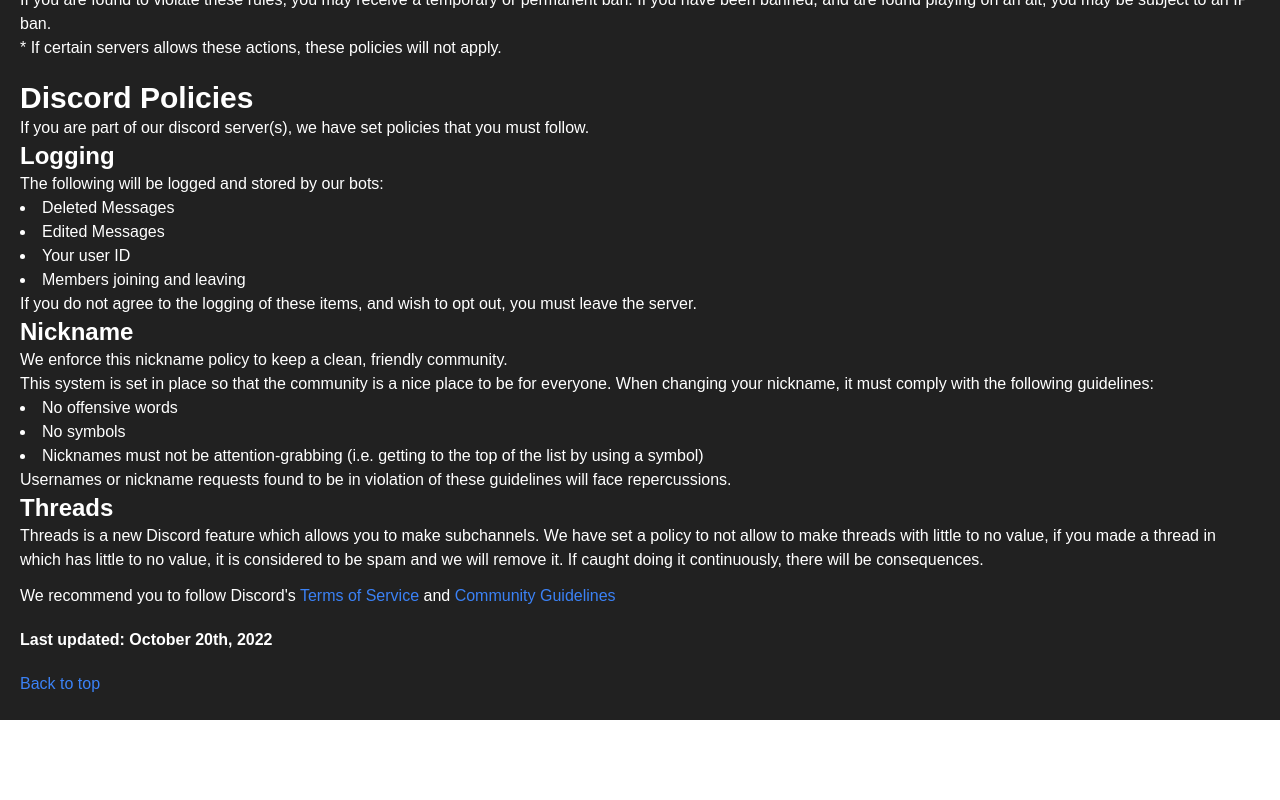
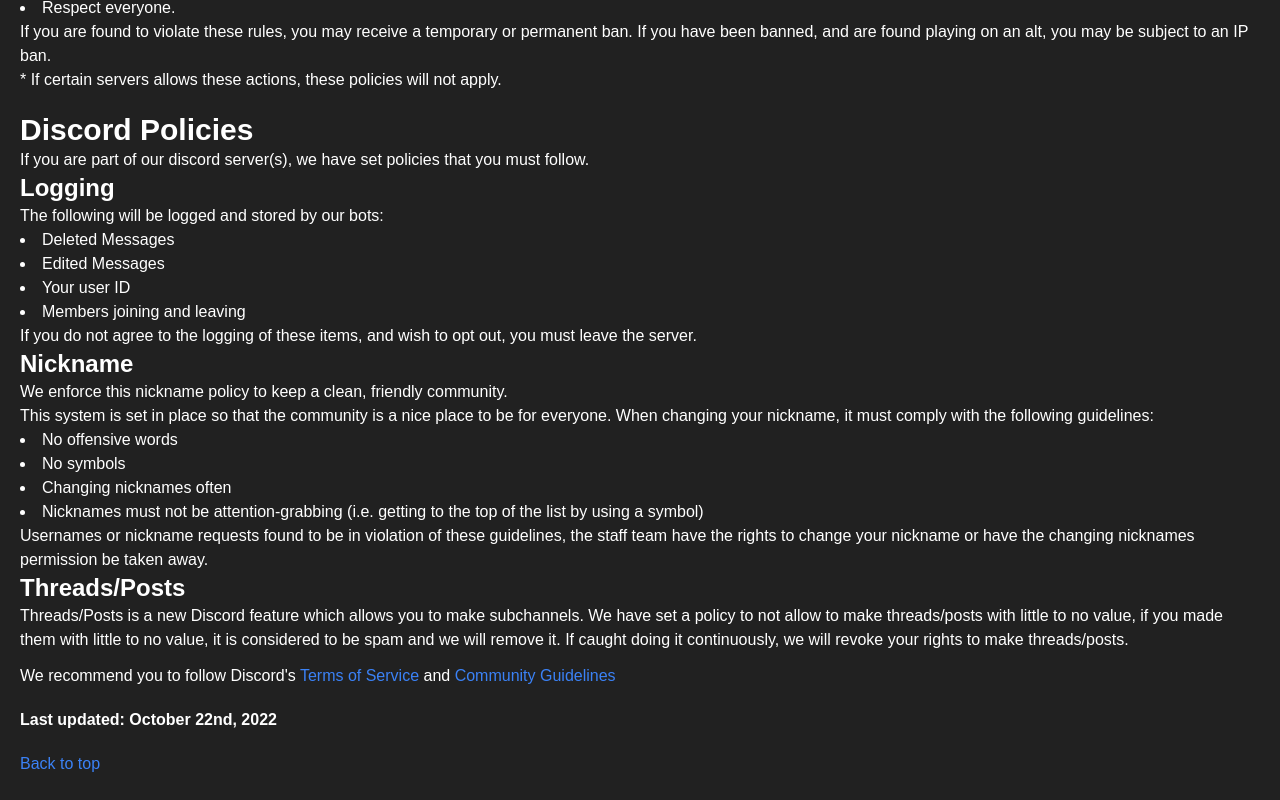
Before and after one commit to Alee14/personal-website, a Next.js app: page /guidelines in a window 1280 px wide. Shown: the part 1123-1923 px from the top of the page. Before the commit the page ends 1843 px from the top, so only its background shows below. Built offline with nearby package versions, Linux system fonts and the light colour scheme.

Commit message:
Guidelines update; Minor changes in the home page

```diff
--- a/pages/guidelines.js
+++ b/pages/guidelines.js
@@ -33,6 +33,7 @@
 				</ul>
 				<p>By being part of here, you must respect everyone here. Anything whether its their gender, race, sexual orientation, beliefs, and opinions. Any signs of disrespect here will result the staff taking action.</p>
 				<p>Using common sense will be useful by being here. Meaning that you are using good sense and sound judgement in practical matters.</p>
+				<p>Staff have the rights to execute impromptu decisions if required, it is in order to maintain peace upon all communities/services.</p>
 				<p>Action will be taken against any users consistently breaking these guidelines.</p>
 				</div>
 				<div id="alp-policies">
@@ -75,17 +76,18 @@
 						<ul className={policyList}>
 							<li>No offensive words</li>
 							<li>No symbols</li>
+							<li>Changing nicknames often</li>
 							<li>Nicknames must not be attention-grabbing (i.e. getting to the top of the list by using a symbol)</li>
 						</ul>
-						<p>Usernames or nickname requests found to be in violation of these guidelines will face repercussions.</p>
+						<p>Usernames or nickname requests found to be in violation of these guidelines, the staff team have the rights to change your nickname or have the changing nicknames permission be taken away.</p>
 					</div>
 					<div id="threads">
-						<h2 className="text-2xl font-bold">Threads</h2>
-						<p>Threads is a new Discord feature which allows you to make subchannels. We have set a policy to not allow to make threads with little to no value, if you made a thread in which has little to no value, it is considered to be spam and we will remove it. If caught doing it continuously, there will be consequences.</p>
+						<h2 className="text-2xl font-bold">Threads/Posts</h2>
+						<p>Threads/Posts is a new Discord feature which allows you to make subchannels. We have set a policy to not allow to make threads/posts with little to no value, if you made them with little to no value, it is considered to be spam and we will remove it. If caught doing it continuously, we will revoke your rights to make threads/posts.</p>
 					</div>
 					<p className="mt-3">We recommend you to follow Discord&apos;s <a href="https://discord.com/terms" className="link">Terms of Service</a> and <a href="https://discord.com/guidelines" className="link">Community Guidelines</a></p>
 				</div>
-				<p className="font-bold">Last updated: October 20th, 2022</p>
+				<p className="font-bold">Last updated: October 22nd, 2022</p>
 				<a href="#top" className="link">Back to top</a>
 			</div>
         </div>
--- a/pages/index.js
+++ b/pages/index.js
@@ -3,7 +3,7 @@
 import Computer from '../components/computer'
 import Image from "next/image";
 import { FontAwesomeIcon } from '@fortawesome/react-fontawesome'
-import { faYoutube, faTwitter, faDiscord, faGithub, faReddit, faInstagram } from '@fortawesome/free-brands-svg-icons'
+import { faYoutube, faTwitter, faDiscord, faGithub, faReddit, faInstagram, faLinkedin } from '@fortawesome/free-brands-svg-icons'
 const iconSize = "3x"
 const iconProperties = "hover:text-gray-700 transition-all ease-in-out"
 
@@ -23,11 +23,12 @@
                 <h2 className="sm:text-xl text-lg font-bold">Computer Geek, Programmer, Content Creator</h2>
                 <div className="sm:scale-100 scale-75 flex-row space-x-12 p-2">
                     <a href="https://github.com/Alee14" target="_blank" rel="noopener noreferrer"><FontAwesomeIcon icon={faGithub} size={iconSize} className={iconProperties} /></a>
+                    {/*<a href="https://www.linkedin.com/in/andrew-lee-982b3b23a" target="_blank" rel="noopener noreferrer"><FontAwesomeIcon icon={faLinkedin} size={iconSize} className={iconProperties} /></a>*/}
                     <a href="https://discord.gg/EFhRDqG" target="_blank" rel="noopener noreferrer"><FontAwesomeIcon icon={faDiscord} size={iconSize} className={iconProperties} /></a>
                     <a href="https://www.youtube.com/c/AndrewLeeCAN" target="_blank" rel="noopener noreferrer"><FontAwesomeIcon icon={faYoutube} size={iconSize} className={iconProperties} /></a>
                     <a href="https://twitter.com/Alee14498" target="_blank" rel="noopener noreferrer"><FontAwesomeIcon icon={faTwitter} size={iconSize} className={iconProperties} /></a>
                     <a href="https://instagram.com/alee14498" target="_blank" rel="noopener noreferrer"><FontAwesomeIcon icon={faInstagram} size={iconSize} className={iconProperties} /></a>
-                    <a href="https://reddit.com/Alee1449" target="_blank" rel="noopener noreferrer"><FontAwesomeIcon icon={faReddit} size={iconSize} className={iconProperties} /></a>
+                    <a href="https://reddit.com/u/Alee1449" target="_blank" rel="noopener noreferrer"><FontAwesomeIcon icon={faReddit} size={iconSize} className={iconProperties} /></a>
                 </div>
                 {isDev && (
                     <div className="flex-row font-normal space-x-3 p-2">
@@ -39,13 +40,13 @@
                         <Link href="/guidelines"><button className="button">Guidelines</button></Link>
                     </div>
                 )}
-                <h2 className="text-lg font-normal drop-shadow-lg">Contact me at <a href="mailto:andrew@alee14.me">andrew@alee14.me</a></h2>
+                <h2 className="text-lg font-normal drop-shadow-lg">Contact me at <a href="mailto:andrew@alee14.me">andrew@alee14.me</a> for anything.</h2>
             </div>
             <div className="text-center justify-center font-bold pb-5 flex flex-col space-y-3">
                 <p>&copy; Copyright 2018-2022 Andrew Lee</p>
                 <p>Created using <a href="https://nextjs.org" className="link" target="_blank" rel="noopener noreferrer">Next.js</a>, and <a href="https://tailwindcss.com" className="link" target="_blank" rel="noopener noreferrer">Tailwind CSS</a>. Hosted on <a href="https://www.netlify.com" className="link" target="_blank" rel="noopener noreferrer">Netlify</a>.</p>
-	  	<p>This website is licensed under the <a href="https://www.gnu.org/licenses/gpl-3.0.en.html" className="link" target="_blank" rel="noopener noreferrer">GNU General Public License v3</a></p>
-	  	<p className="link"><a href="https://github.com/Alee14/personal-website" target="_blank" rel="noopener noreferrer">The source code of this website is publicly available</a></p>
+	  	        <p>This website is licensed under the <a href="https://www.gnu.org/licenses/gpl-3.0.en.html" className="link" target="_blank" rel="noopener noreferrer">GNU General Public License v3</a></p>
+                <p className="link"><a href="https://github.com/Alee14/personal-website" target="_blank" rel="noopener noreferrer">The source code of this website is publicly available</a></p>
             </div>
         </div>
 
```
